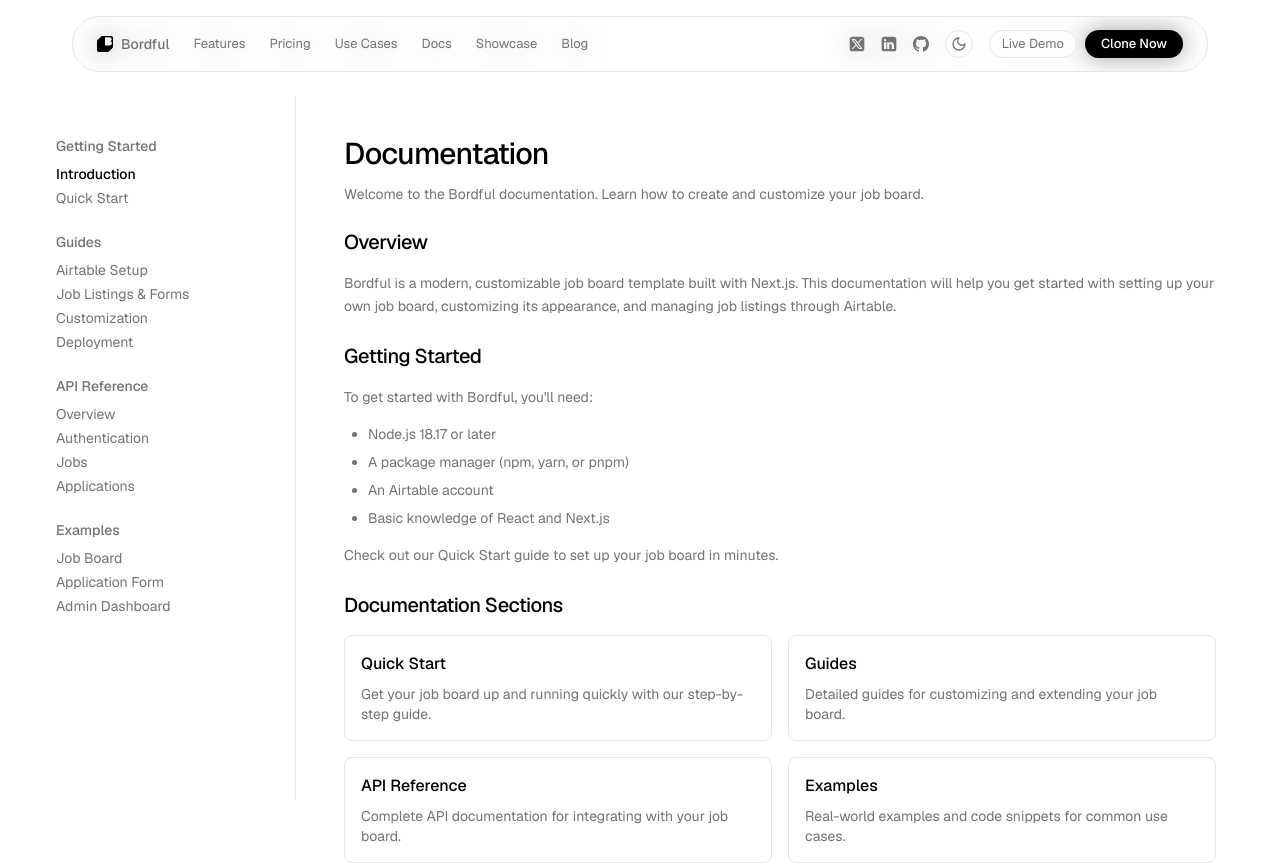
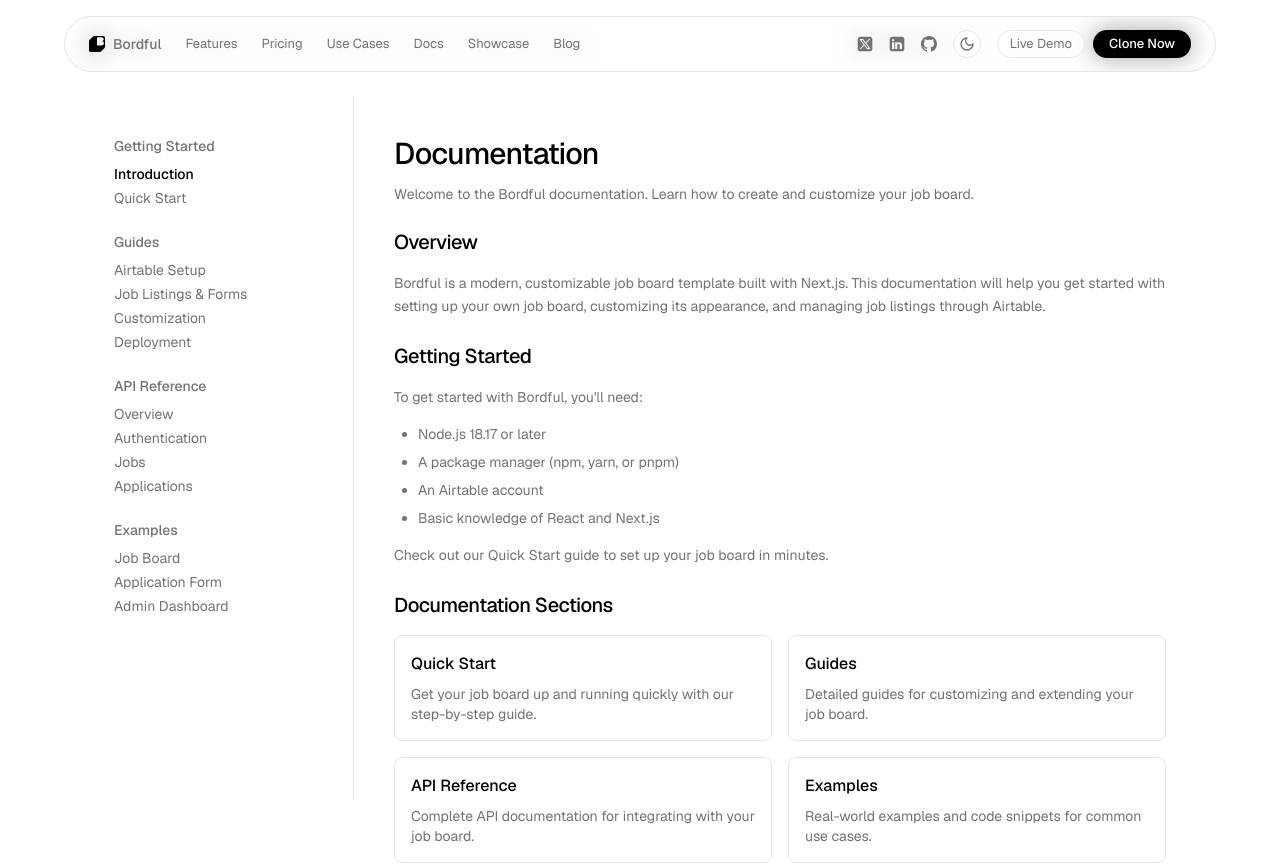
Before and after one commit to craftyme/bordful-marketing, a Next.js app: page /docs in a window 1280 px wide. Shown: the top 864 px of the page. Built offline with nearby package versions, Linux system fonts and the light colour scheme.

Commit message:
docs improvements

```diff
--- a/app/docs/layout.tsx
+++ b/app/docs/layout.tsx
@@ -12,12 +12,12 @@
     <div className="flex min-h-screen flex-col">
       <SiteHeader />
       <div className="flex-1 pt-24">
-        <Container>
+        <Container className="max-w-[1100px]">
           <div className="flex-1 items-start md:grid md:grid-cols-[220px_1fr] md:gap-6 lg:grid-cols-[240px_1fr] lg:gap-10">
-            <aside className="fixed top-24 z-30 -ml-2 hidden h-[calc(100vh-6rem)] w-full shrink-0 overflow-y-auto border-r py-6 pr-2 md:sticky md:block lg:py-10">
+            <aside className="fixed top-24 z-30 hidden h-[calc(100vh-6rem)] w-full shrink-0 overflow-y-auto border-r py-6 md:sticky md:block lg:py-10">
               <SidebarNav />
             </aside>
-            <main className="relative py-6 lg:gap-10 lg:py-10">
+            <main className="relative py-6 lg:py-10">
               <div className="mx-auto w-full min-w-0">{children}</div>
             </main>
           </div>
--- a/components/site-header.tsx
+++ b/components/site-header.tsx
@@ -6,11 +6,12 @@
 import { ActionButtons } from "./action-buttons";
 import { SiteLogo } from "./site-logo";
 import { MobileNav } from "./mobile-nav";
+import { Container } from "./ui/container";
 
 export function SiteHeader() {
   return (
     <header className="fixed top-4 left-0 right-0 z-50">
-      <div className="container">
+      <Container>
         <div className="flex h-14 items-center justify-between rounded-full border border-border bg-background/60 px-4 sm:px-6 backdrop-blur-md">
           <div className="flex items-center gap-4 sm:gap-6">
             <SiteLogo />
@@ -29,7 +30,7 @@
             </div>
           </div>
         </div>
-      </div>
+      </Container>
     </header>
   );
 }
```
